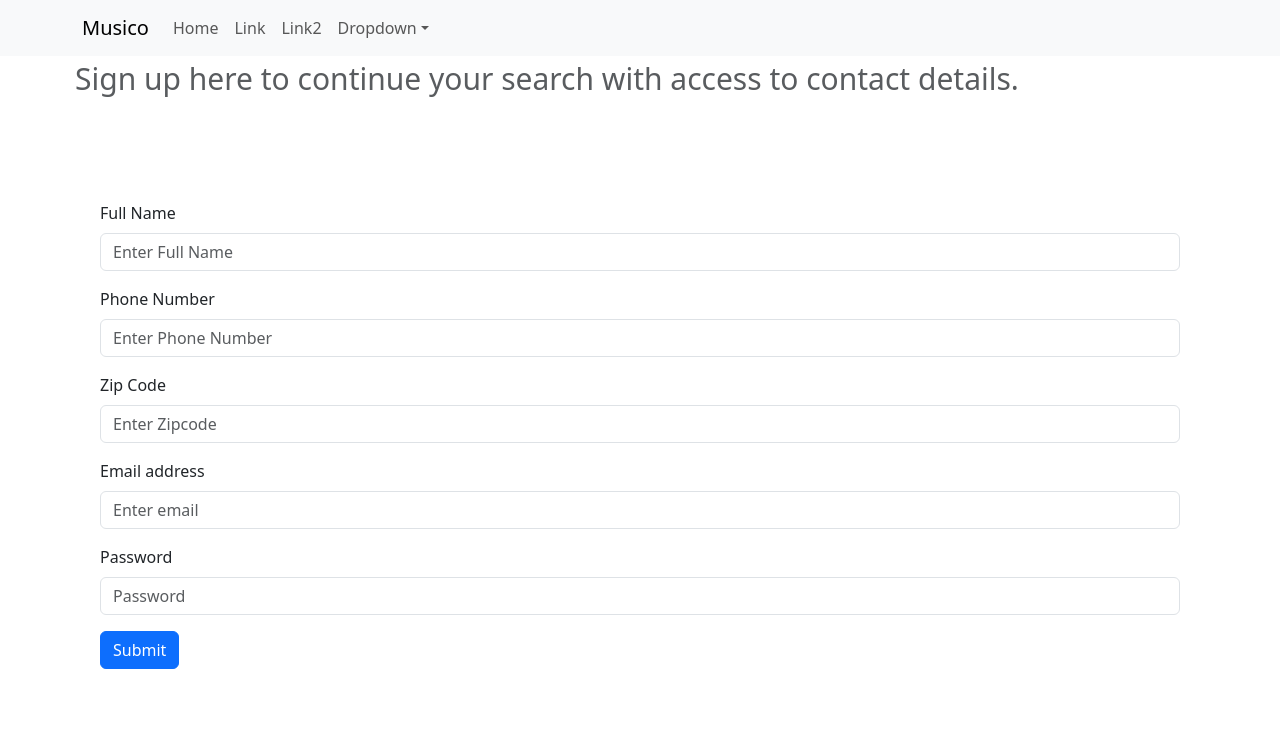
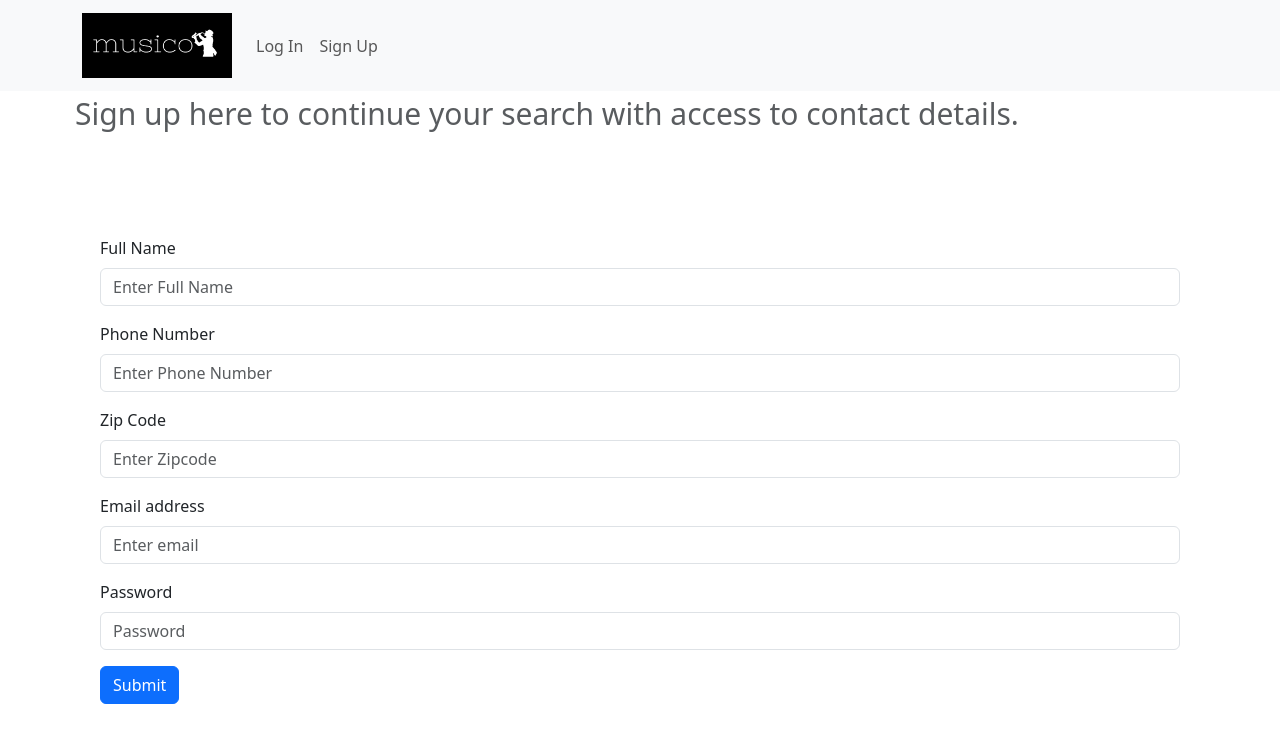
Before and after one commit to JennaMeri625/Musico, a React (Create React App) app in the folder frontend/front/: page / in a window 1280 px wide. Shown: the top 742 px of the page. Built offline with nearby package versions, Linux system fonts and the light colour scheme.

Commit message:
added musico to header and changed navlinks to login/signup

```diff
--- a/frontend/front/src/App.tsx
+++ b/frontend/front/src/App.tsx
@@ -9,11 +9,12 @@ function App() {
   return (
     <><Navbar bg="light" expand="lg">
       <Container>
-        <Navbar.Brand href="#home">Musico</Navbar.Brand>
+      <Navbar.Brand href="#home"><img src="musico logo.png" alt="musico logo" width="150" height="65"></img> </Navbar.Brand>
+        {/* <Navbar.Brand href="#home">Musico</Navbar.Brand> */}
         <Navbar.Toggle aria-controls="basic-navbar-nav" />
         <Navbar.Collapse id="basic-navbar-nav">
           <Nav className="me-auto">
-            <Nav.Link href="#home">Home</Nav.Link>
+            {/* <Nav.Link href="#home">Home</Nav.Link>
             <Nav.Link href="#link">Link</Nav.Link>
             <Nav.Link href="#link2">Link2</Nav.Link>
             <NavDropdown title="Dropdown" id="basic-nav-dropdown">
@@ -22,7 +23,9 @@ function App() {
               <NavDropdown.Item href="#action/3.3">Something</NavDropdown.Item>
               <NavDropdown.Divider />
               <NavDropdown.Item href="#action/3.4"></NavDropdown.Item>
-            </NavDropdown>
+            </NavDropdown> */}
+              <Nav.Link href="#home">Log In</Nav.Link>
+            <Nav.Link href="#link">Sign Up</Nav.Link>
           </Nav>
         </Navbar.Collapse>
       </Container>
```
Also changed, not shown: frontend/front/public/musico logo.png (added).
